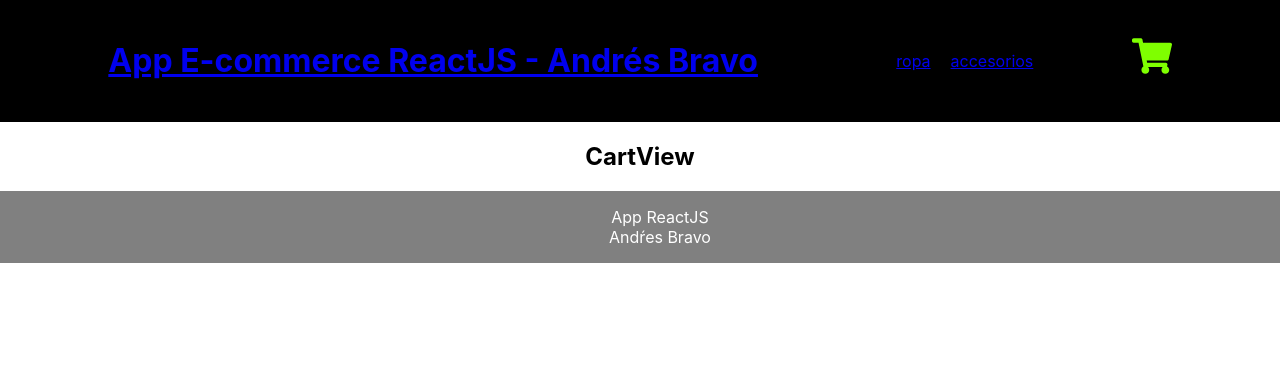
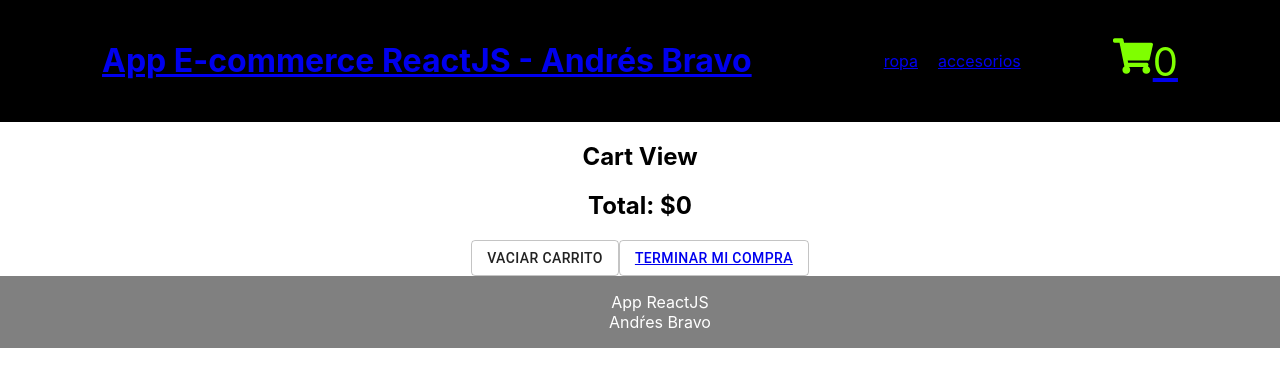
Before and after one commit to ABravo161/react_js, a React (Create React App) app: page /cart in a window 1280 px wide. Shown: the top 386 px of the page. Built offline with nearby package versions, Linux system fonts and the light colour scheme.

Commit message:
se agrega el cartcontext y sus funciones

```diff
--- a/src/App.js
+++ b/src/App.js
@@ -5,10 +5,15 @@ import { CartView } from "./components/CartView/CartView"
 import "./App.scss"
 import { ItemDetailContainer } from "./components/ItemDetail/ItemDetailContainer";
 import { BrowserRouter, Routes, Route, Navigate } from "react-router-dom"
+import { CartProvider } from "./components/context/CartContext";
 
 
 function App() {
+
+
+
   return (
+    <CartProvider>
       <BrowserRouter>
 
         <NavBar />
@@ -24,6 +29,7 @@ function App() {
         <Footer />
 
       </BrowserRouter>
+    </CartProvider>
   );
 }
 
--- a/src/components/CartView/CartView.js
+++ b/src/components/CartView/CartView.js
@@ -1,9 +1,28 @@
-import React from 'react'
+import { Button } from '@material-ui/core'
+import React, { useContext } from 'react'
+import { Link } from 'react-router-dom'
+import { CartContext } from '../context/CartContext'
+
 
 export const CartView = () => {
+
+    const  {cart, totalPrecio, vaciarCarrito} = useContext(CartContext)
+
     return (
         <div>
-            <h2>CartView</h2>
+            <h2>Cart View</h2>
+            {
+                cart.map( (elemento) => (
+                <div key={elemento.id}>
+                    <h2>{elemento.nombre}</h2>
+                    <p>Precio: ${elemento.precio}</p>
+                    <p>Cantidad: {elemento.cantidad}</p>
+                </div>
+            ))
+            }
+            <h2>Total: ${totalPrecio()}</h2>
+            <Button variant="outlined" onClick={vaciarCarrito}>VACIAR CARRITO</Button>
+            <Button variant="outlined"><Link to="/checkout">Terminar mi compra</Link></Button>
         </div>
     )
 }
--- a/src/components/CartWidget/CartWidget.js
+++ b/src/components/CartWidget/CartWidget.js
@@ -1,10 +1,16 @@
+import { useContext } from "react";
 import { FaShoppingCart } from "react-icons/fa";
+import { CartContext } from "../context/CartContext";
 import "./CartWidget.scss"
 
 export const CartWidget = () => {
+
+    const {totalCantidad} = useContext(CartContext)
+
     return (
         <div className="CartIcon">
             <FaShoppingCart/>
+            <span>{totalCantidad()}</span>
         </div>
     )
 }
--- a/src/components/ItemDetail/ItemDetail.js
+++ b/src/components/ItemDetail/ItemDetail.js
@@ -1,13 +1,17 @@
 import { Button } from "@material-ui/core"
-import React from "react"
+import React, { useContext } from "react"
 import { useNavigate } from "react-router"
 import { ItemCount } from "../ItemCount/ItemCount"
 import { useCounter } from "../../hooks/useCounter"
 import "./ItemDetail.scss"
+import { CartContext } from "../context/CartContext"
+import { Link } from "react-router-dom"
 
 
 
 export const ItemDetail = ({item})=> {
+
+    const {agregarAlCarrito, isInCart} = useContext(CartContext)
 
     const {counter, increment, decrement} = useCounter(1, item.stock, 1)
 
@@ -18,12 +22,13 @@ export const ItemDetail = ({item})=> {
     }
 
     const handleAgregar = () => {
-        console.log("item agregado", {
-            id: item.id,
-            precio: item.price,
-            nombre: item.title,
-            contidad: counter
+        agregarAlCarrito( {
+            "id": item.id,
+            "precio": item.price,
+            "nombre": item.title,
+            "cantidad": counter
         })
+
     }
 
     return (
@@ -33,7 +38,11 @@ export const ItemDetail = ({item})=> {
             <p>Precio: ${item.price}</p>
             <p>{item.description}</p>
 
-            <ItemCount increment={increment} decrement={decrement} onAdd={handleAgregar} counter={counter}/>
+            {
+                !isInCart(item.id)
+                ? <ItemCount increment={increment} decrement={decrement} onAdd={handleAgregar} counter={counter}/>
+                : <Link to="/cart"><Button variant="contained">TERMINAR COMPRA</Button></Link>
+            }
 
             <Button variant="contained" onClick={handleVolver}>Volver</Button>
         </div>
--- a/src/components/ItemList/Item.js
+++ b/src/components/ItemList/Item.js
@@ -13,7 +13,7 @@ export const Item = ({item})=> {
         <p>Precio: ${item.price}</p>
         <p>{item.description}</p>
         <p>Categoria: {item.category}</p>
-        <Button variant="outlined">{<Link to={`/detail/${item.id}`} >Ver Mas</Link>}</Button>
+        <Button variant="contained"><Link to={`/detail/${item.id}`}>Ver Mas</Link></Button>
 
 
     </div>
--- /dev/null
+++ b/src/components/context/CartContext.js
@@ -0,0 +1,32 @@
+import { createContext, useState } from "react";
+
+
+export const CartContext = createContext()
+
+export const CartProvider = ({children }) => {
+
+    const [cart, setCart] = useState([])
+    console.log(cart)
+
+    const agregarAlCarrito = (item) => {
+        setCart([...cart, item])
+    }
+
+    const isInCart = (id) => {
+        return (cart.some((elemento) => elemento.id === id))
+    }
+
+    const totalCantidad = () => {
+        return cart.reduce((acumulador, elemento) => acumulador + elemento.cantidad, 0)
+    }
+
+    const totalPrecio = () => {
+        return cart.reduce((acumulador, elemento) => acumulador + elemento.cantidad * elemento.precio, 0)
+    }
+
+    return (
+        <CartContext.Provider value={{cart,agregarAlCarrito, isInCart, totalCantidad, totalPrecio}}>
+            {children}
+        </CartContext.Provider>
+    )
+}
```
Lines whose indentation alone changed are shown as unchanged.
